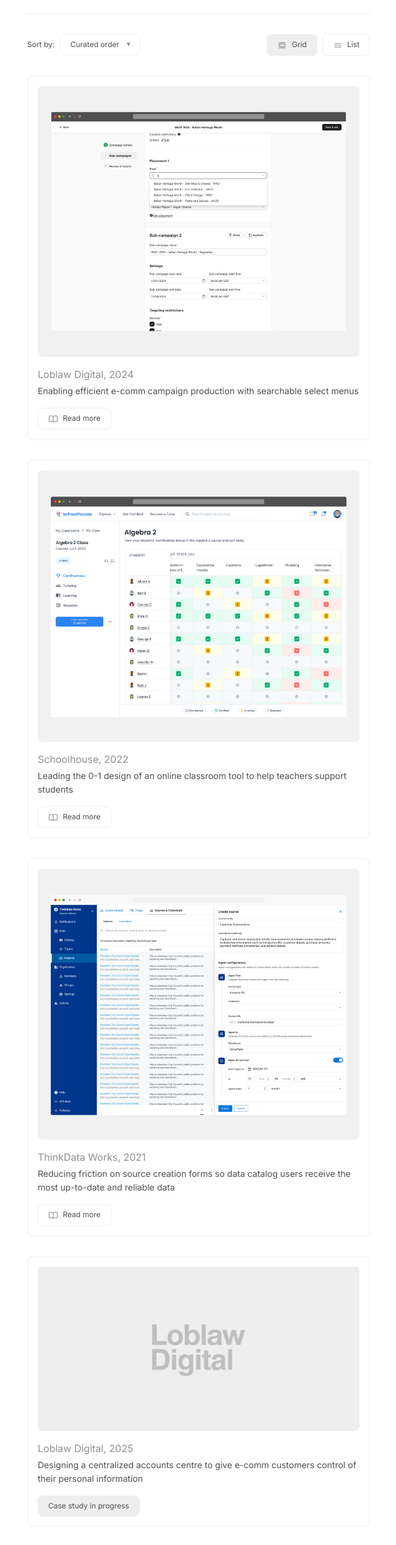
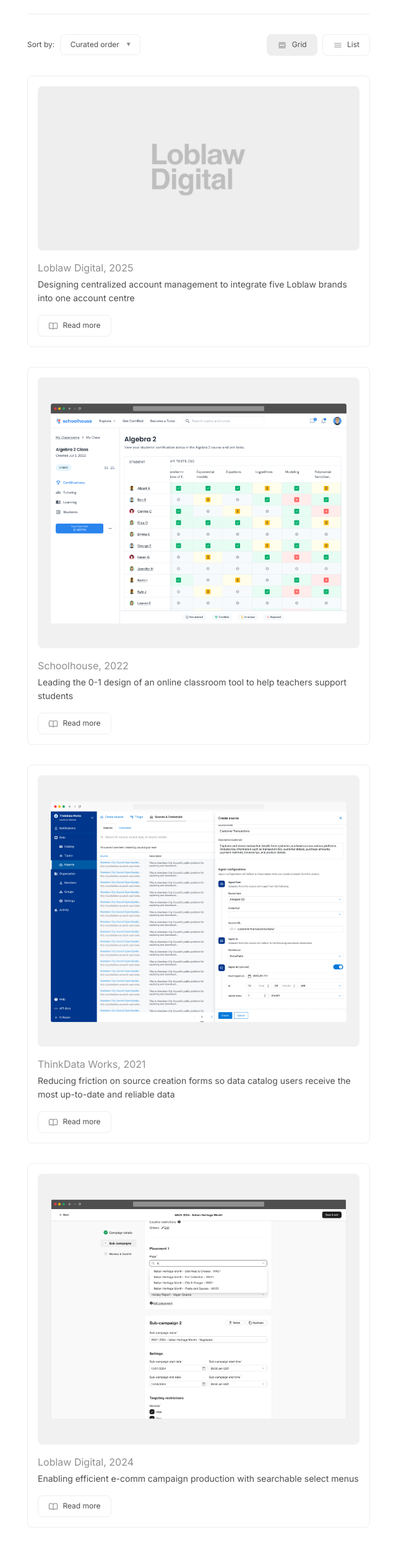
Before and after one commit to jenniferhe2000/jenniferhe2000.github.io, a website: page index.html in a window 1280 px wide. Shown: the part 240-2733 px from the top of the page at 62% size, without its empty margins (319-959 px from the left). Drawn offline with nearby package versions, Linux system fonts and the light colour scheme.

Commit message:
Update index.html

```diff
--- a/index.html
+++ b/index.html
@@ -27,7 +27,7 @@
           <div class="header-group">
             <div class="text-group pr-5">
               <p>
-                <strong>Jennifer He</strong> is product designer. She applies
+                <strong>Jennifer He</strong> is a product designer. She applies
                 systems-thinking, pursues visual polish, and appreciates code.
                 Currently at Loblaw Digital. Toronto-based since 2022.
                 Cat-person since birth.
@@ -38,7 +38,7 @@
                 <a href="#"> Resume </a>
               </li>
               <li>
-                <a href="#"> Email </a>
+                <a href="mailto:jenniferyhe518@gmail.com"> Email </a>
               </li>
               <li>
                 <a href="#"> Substack </a>
@@ -80,16 +80,16 @@
       <div class="row justify-content-center">
         <div class="col-12 col-md-6">
           <div class="tile-group">
-            <div class="tile" data-year="2024" data-order="1">
-              <img src="assets/searchable/placement-3.png" class="thumbnail" />
+            <div class="tile" data-year="2025" data-order="1">
+              <img src="assets/ld-placeholder.png" class="thumbnail" />
               <div class="text-group">
-                <h2>Loblaw Digital, 2024</h2>
+                <h2>Loblaw Digital, 2025</h2>
                 <p>
-                  Enabling efficient e-comm campaign production with searchable
-                  select menus
+                  Designing centralized account management to integrate five
+                  Loblaw brands into one account centre
                 </p>
               </div>
-              <a href="searchable.html">
+              <a href="account.html">
                 <button type="button">
                   <img class="icon-s mr-1" src="assets/icons/book.svg" />
                   Read more
@@ -128,19 +128,23 @@
                 </button>
               </a>
             </div>
-            <div class="tile" data-year="2025" data-order="4">
-              <img src="assets/ld-placeholder.png" class="thumbnail" />
+            <div class="tile" data-year="2024" data-order="4">
+              <img src="assets/searchable/placement-3.png" class="thumbnail" />
               <div class="text-group">
-                <h2>Loblaw Digital, 2025</h2>
+                <h2>Loblaw Digital, 2024</h2>
                 <p>
-                  Designing a centralized accounts centre to give e-comm
-                  customers control of their personal information
+                  Enabling efficient e-comm campaign production with searchable
+                  select menus
                 </p>
               </div>
-              <button type="button" class="active">
-                Case study in progress
-              </button>
+              <a href="searchable.html">
+                <button type="button">
+                  <img class="icon-s mr-1" src="assets/icons/book.svg" />
+                  Read more
+                </button>
+              </a>
             </div>
+            <!--
             <div class="tile" data-year="2024" data-order="5">
               <img src="assets/ld-placeholder.png" class="thumbnail" />
               <div class="text-group">
@@ -154,6 +158,7 @@
                 Case study in progress
               </button>
             </div>
+            -->
           </div>
         </div>
       </div>
```
